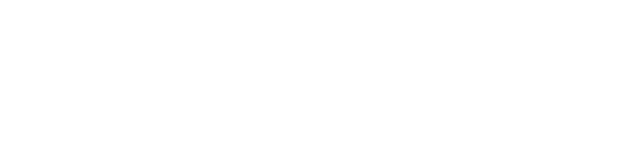
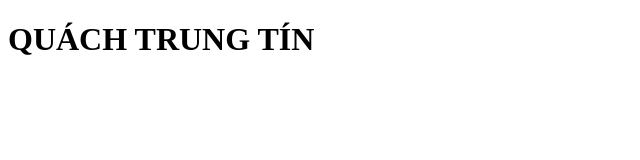
Before and after one commit to TomJenny/gitDemo_QTTin, a plain HTML site: page index.html in a window 1280 px wide. Shown: the whole page, without its empty margins (0-640 px from the left). Drawn offline with Linux system fonts and the light colour scheme.

Commit message:
edit first time

```diff
--- a/index.html
+++ b/index.html
@@ -7,6 +7,8 @@
     <title>Document</title>
 </head>
 <body>
-
+    <h1>
+        QUÁCH TRUNG TÍN
+    </h1>
 </body>
 </html>
```
